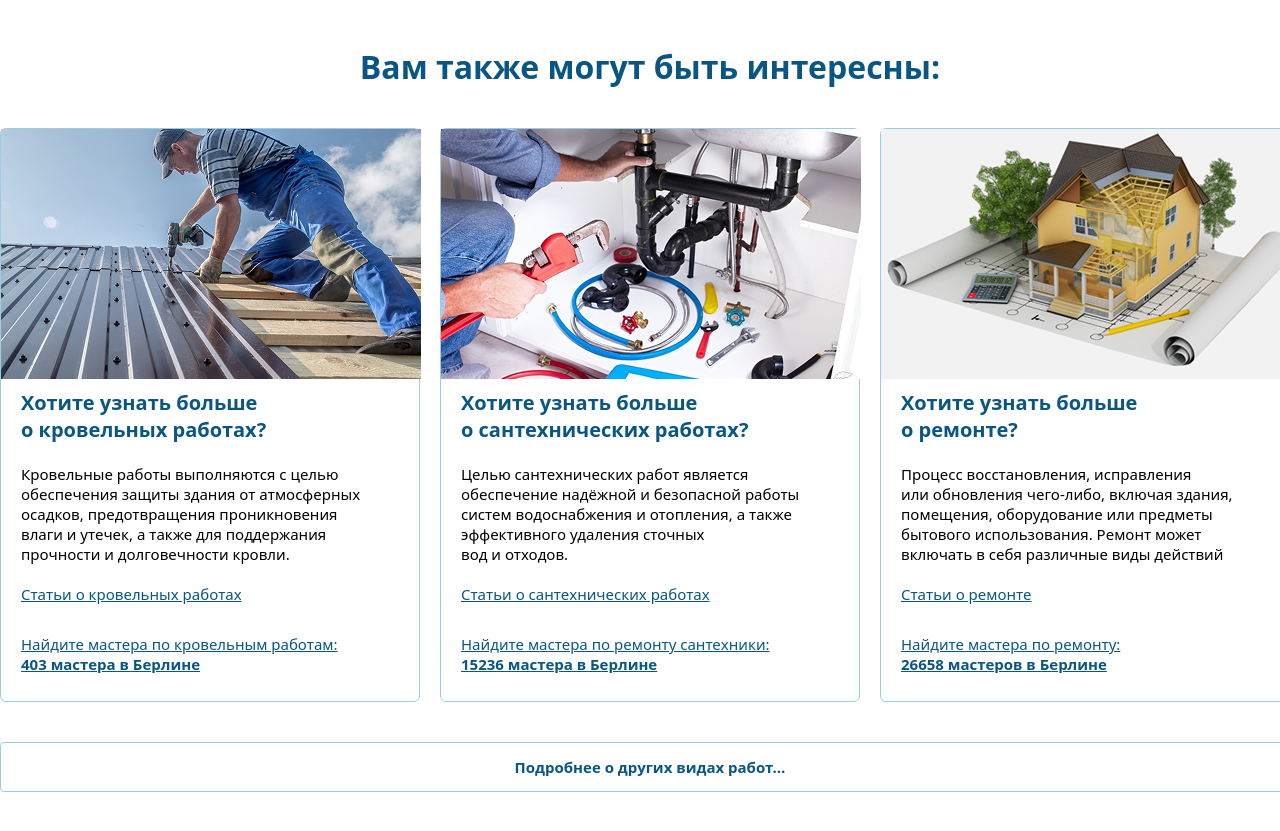
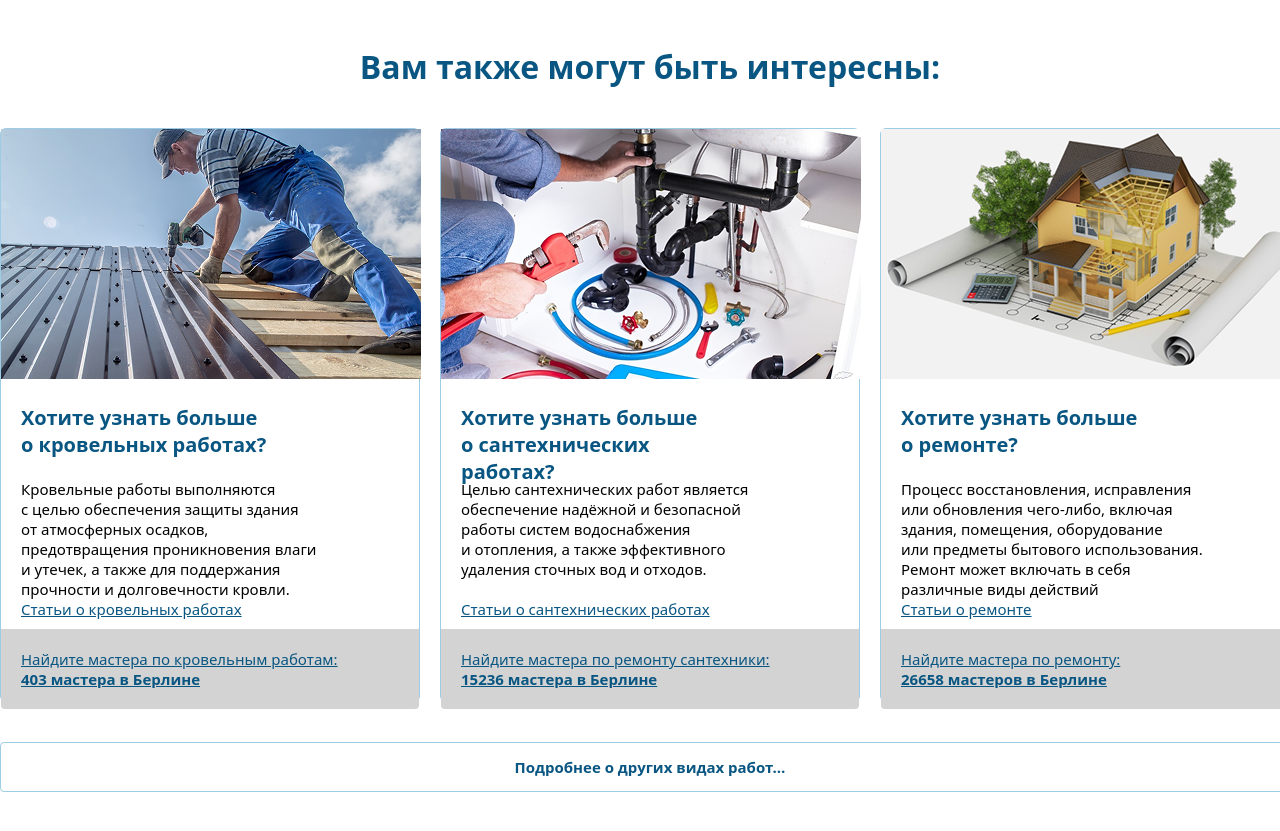
Before and after one commit to DevDimon/landing-build, a plain HTML site: page index.html in a window 1280 px wide. Shown: the part 1980-2811 px from the top of the page. Drawn offline with Linux system fonts and the light colour scheme.

Commit message:
feat: fix interesting

```diff
--- a/index.html
+++ b/index.html
@@ -196,13 +196,13 @@
                         <img src="./assets/interesting-1.png" alt="">
                     </div>
                     <div class="interesting-main-card-main">
-                        <div class="interesting-main-card-title">Хотите узнать больше о кровельных работах?</div>
-                        <div class="interesting-main-card-text">Кровельные работы выполняются с целью обеспечения защиты
+                        <div class="interesting-main-card-title interesting-main-card-item">Хотите узнать больше о кровельных работах?</div>
+                        <div class="interesting-main-card-text interesting-main-card-item">Кровельные работы выполняются с целью обеспечения защиты
                             здания от атмосферных осадков, предотвращения проникновения влаги и утечек, а также
                             для поддержания прочности и долговечности кровли.</div>
-                        <div class="interesting-main-card-link">Статьи о кровельных работах</div>
-                        <div class="interestin-main-card-bottom">
-                            <div class="interesting-main-card-link-bottom">Найдите мастера по кровельным работам:</div>
+                        <div class="interesting-main-card-link interesting-main-card-item">Статьи о кровельных работах</div>
+                        <div class="interesting-main-card-bottom interesting-main-card-item">
+                            <div class="interesting-main-card-link-bottom ">Найдите мастера по кровельным работам:</div>
                             <div class="interesting-main-card-text-bottom">403 мастера в Берлине</div>
                         </div>
                     </div>
@@ -212,12 +212,12 @@
                         <img src="./assets/interesting-2.png" alt="">
                     </div>
                     <div class="interesting-main-card-main">
-                        <div class="interesting-main-card-title">Хотите узнать больше о сантехнических работах?</div>
-                        <div class="interesting-main-card-text">Целью сантехнических работ является обеспечение надёжной
+                        <div class="interesting-main-card-title interesting-main-card-item">Хотите узнать больше о сантехнических работах?</div>
+                        <div class="interesting-main-card-text interesting-main-card-item">Целью сантехнических работ является обеспечение надёжной
                             и безопасной работы систем водоснабжения и отопления, а также эффективного удаления сточных
                             вод и отходов.</div>
-                        <div class="interesting-main-card-link">Статьи о сантехнических работах</div>
-                        <div class="interestin-main-card-bottom">
+                        <div class="interesting-main-card-link interesting-main-card-item">Статьи о сантехнических работах</div>
+                        <div class="interesting-main-card-bottom interesting-main-card-item">
                             <div class="interesting-main-card-link-bottom">Найдите мастера по ремонту сантехники:</div>
                             <div class="interesting-main-card-text-bottom">15236 мастера в Берлине</div>
                         </div>
@@ -228,13 +228,13 @@
                         <img src="./assets/interesting-3.png" alt="">
                     </div>
                     <div class="interesting-main-card-main">
-                        <div class="interesting-main-card-title">Хотите узнать больше о ремонте?</div>
-                        <div class="interesting-main-card-text">Процесс восстановления, исправления или обновления
+                        <div class="interesting-main-card-title interesting-main-card-item">Хотите узнать больше о ремонте?</div>
+                        <div class="interesting-main-card-text interesting-main-card-item">Процесс восстановления, исправления или обновления
                             чего‑либо, включая здания, помещения, оборудование или предметы бытового использования.
                             Ремонт
                             может включать в себя различные виды действий</div>
-                        <div class="interesting-main-card-link">Статьи о ремонте</div>
-                        <div class="interestin-main-card-bottom">
+                        <div class="interesting-main-card-link interesting-main-card-item">Статьи о ремонте</div>
+                        <div class="interesting-main-card-bottom interesting-main-card-item">
                             <div class="interesting-main-card-link-bottom">Найдите мастера по ремонту:</div>
                             <div class="interesting-main-card-text-bottom">26658 мастеров в Берлине</div>
                         </div>
--- a/styles.css
+++ b/styles.css
@@ -192,7 +192,7 @@
     border-radius: 6px;
     gap: 20px;
     width: 310px;
-    height: 864px;
+    height: 874px;
     padding-top: 10px;
 }
 
@@ -321,16 +321,19 @@
     height: 574px;
     display: flex;
     flex-direction: column;
-    gap: 5px;
+    justify-content: space-between;
     border: 1px solid #9DCCE4;
     border-radius: 6px;
 }
 
 .interesting-main-card-main {
-    padding-left: 20px;
     display: flex;
     flex-direction: column;
     justify-content: space-between;
+}
+
+.interesting-main-card-item {
+    padding: 20px 20px;
 }
 
 .interesting-main-card-title {
@@ -355,9 +358,10 @@
 }
 
 .interesting-main-card-bottom {
-    height: 100px;
     width: 100%;
-    background-color: #999999;
+    background-color: lightgray;
+    border-bottom-left-radius: 4px;
+    border-bottom-right-radius: 4px;
 }
 
 .interesting-main-card-link-bottom {
```
